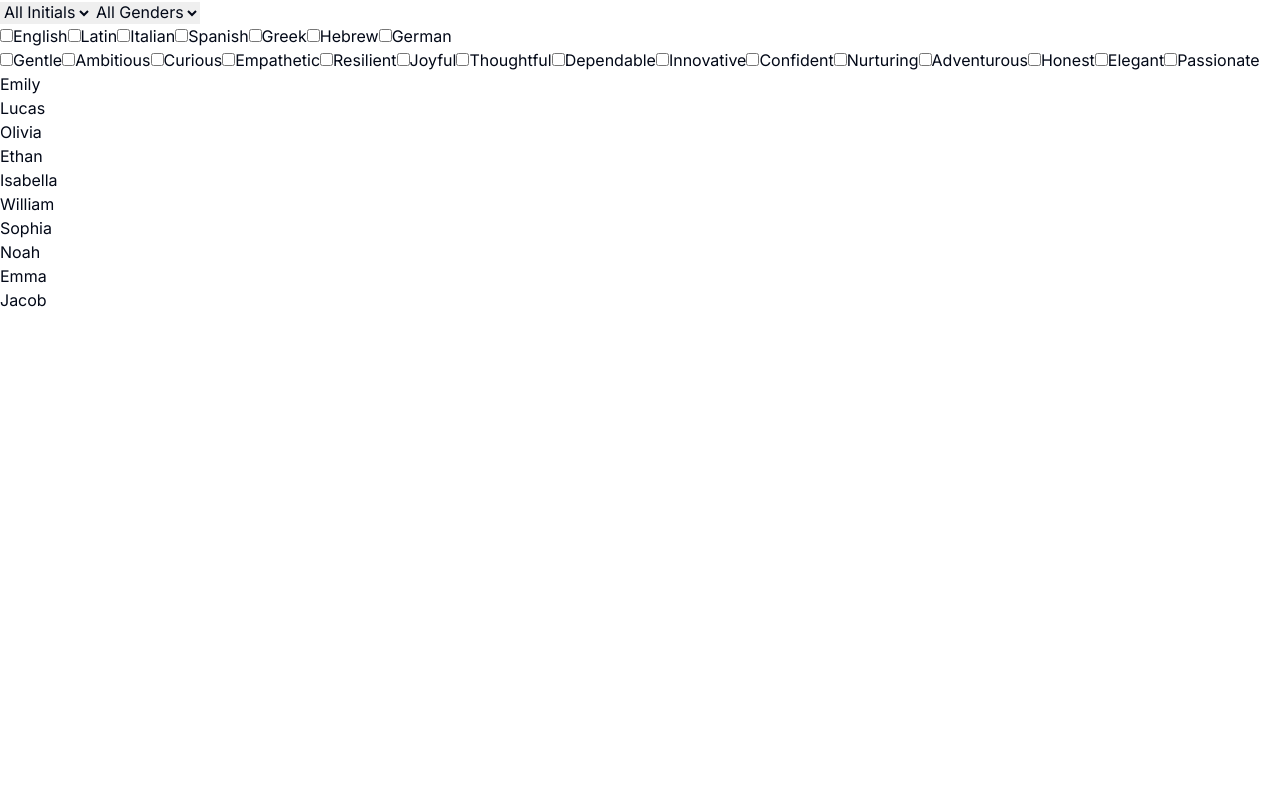
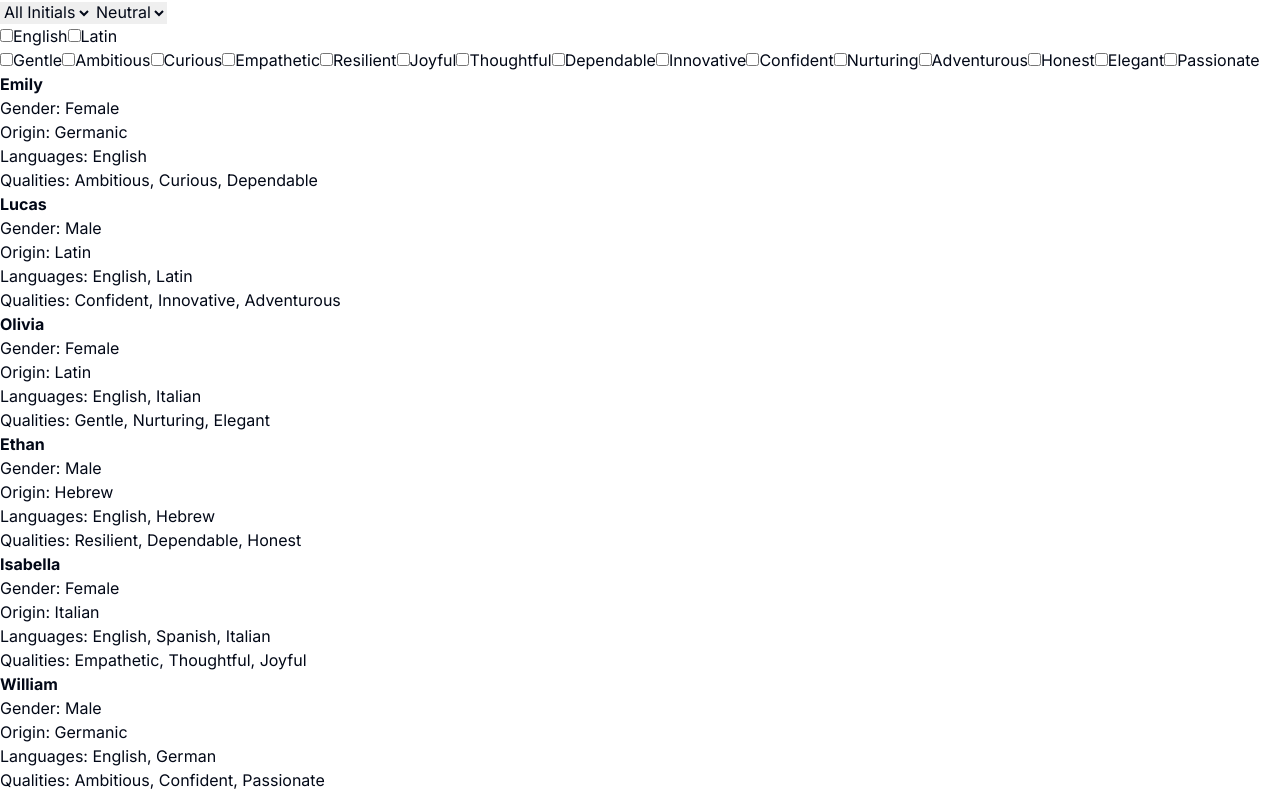
Before and after one commit to vineetbhakhar/names-app, a Next.js app: page / in a window 1280 px wide. Before the commit this address had no page. Shown: the top 795 px of the page. Built offline with nearby package versions, Linux system fonts and the light colour scheme.

Commit message:
stable filtering

```diff
--- a/app/page.tsx
+++ b/app/page.tsx
@@ -7,8 +7,10 @@ import NameInitialSelector from "@/components/nameInitSelector";
 import GenderSelector from "@/components/genderSelect";
 import LanguageMultiSelect from "@/components/langMultiSelect";
 import QualityMultiSelect from "@/components/qualityMultiSelect";
+import filterNames from "../lib/filterName";
+import NameCard from "@/components/nameCard";
 
-interface Name {
+export interface Name {
 	name: string;
 	gender: string;
 	languages: string[];
@@ -16,144 +18,91 @@ interface Name {
 	origin: string;
 	qualities: string[];
 }
-export default function Home() {
-	const [nameData, setNameData] = useState<Name[]>(namesData);
-	const [selectedInitial, setSelectedInitial] = useState<string>("");
-	const [selectedGender, setSelectedGender] = useState<string>("");
-	const [selectedLanguages, setSelectedLanguages] = useState<string[]>([]);
-	const [selectedQualities, setSelectedQualities] = useState<string[]>([]);
-	const router = useRouter();
-	const urlParams = useSearchParams();
 
-	// set values from url
-	useEffect(() => {
-		// Apply filters from the URL on initial load
-		const initial = urlParams?.get("initial");
-		const gender = urlParams?.get("gender");
-		const languages = urlParams?.get("languages");
-		const qualities = urlParams?.get("qualities");
+export interface FilterState {
+	initial: string;
+	gender: string;
+	languages: string[];
+	qualities: string[];
+}
 
-		setSelectedInitial(typeof initial === "string" ? initial : "");
-		setSelectedGender(typeof gender === "string" ? gender : "");
-		setSelectedLanguages(
-			typeof languages === "string"
-				? [languages]
-				: Array.isArray(languages)
-					? languages
-					: [],
-		);
-		setSelectedQualities(
-			typeof qualities === "string"
-				? [qualities]
-				: Array.isArray(qualities)
-					? qualities
-					: [],
-		);
-	}, [urlParams]);
+export default function HomePage() {
+	const searchParams = useSearchParams();
 
-	// update nameData
-	useEffect(
-		() => {
-			// Filter the data based on the selected filters
-			// setNameData(namesData);
-			const filteredData = namesData.filter((name) => {
-				const matchesInitial = selectedInitial
-					? name.name[0].toLowerCase() === selectedInitial.toLowerCase()
-					: true;
-				const matchesGender = selectedGender
-					? name.gender.toLowerCase() === selectedGender.toLowerCase()
-					: true;
-				const matchesLanguages = selectedLanguages.length
-					? selectedLanguages.every((language) =>
-						name.languages.includes(language),
-					)
-					: true;
-				const matchesQualities = selectedQualities.length
-					? selectedQualities.every((quality) =>
-						name.qualities.includes(quality),
-					)
-					: true;
-				return (
-					matchesInitial &&
-					matchesGender &&
-					matchesLanguages &&
-					matchesQualities
-				);
-			});
-			setNameData(filteredData);
-		},
-		[selectedInitial, selectedGender, selectedLanguages, selectedQualities],
-		// [urlParams]
+	const initialInitial = searchParams.get("initial") || "";
+	const initialGender = searchParams.get("gender") || "";
+	const initialLanguages = searchParams.getAll("languages") || [];
+	const initialQualities = searchParams.getAll("qualities") || [];
+
+	// Initialize the filter state from the URL on every render
+	const [filters, setFilters] = useState<FilterState>({
+		initial: initialInitial,
+		gender: initialGender,
+		languages: initialLanguages,
+		qualities: initialQualities,
+	});
+
+	// Filter names based on initial filter values
+	const [filteredNames, setFilteredNames] = useState<Name[]>(
+		filterNames(namesData, filters),
 	);
 
-	// update url
 	useEffect(() => {
-		// Update the URL with the selected filters
-		const searchParams = new URLSearchParams();
-		if (selectedInitial) searchParams.set("initial", selectedInitial);
-		if (selectedGender) searchParams.set("gender", selectedGender);
-		if (selectedLanguages.length)
-			searchParams.set("languages", selectedLanguages.join(","));
-		if (selectedQualities.length)
-			searchParams.set("qualities", selectedQualities.join(","));
-		router.push(`?${searchParams.toString()}`);
-	}, [
-		selectedInitial,
-		selectedGender,
-		selectedLanguages,
-		selectedQualities,
-		// router,
-	]);
+		const newSearchParams = new URLSearchParams();
+		if (filters.initial !== "") newSearchParams.set("initial", filters.initial);
+		if (filters.gender !== "") newSearchParams.set("gender", filters.gender);
 
-	const handleInitialSelect = (initial: string) => {
-		setSelectedInitial(initial);
+		// Handle multiple values for languages and qualities
+		filters.languages.forEach((lang) =>
+			newSearchParams.append("languages", lang),
+		);
+		filters.qualities.forEach((quality) =>
+			newSearchParams.append("qualities", quality),
+		);
+
+		// Only update the URL if it has changed
+		if (newSearchParams.toString() !== searchParams.toString()) {
+			setFilteredNames(filterNames(namesData, filters));
+			window.history.replaceState(
+				null,
+				"",
+				`${window.location.pathname}?${newSearchParams}`,
+			);
+		}
+	}, [filters]);
+
+	const handleFilterChange = (newFilters: Partial<FilterState>) => {
+		setFilters((prevFilters) => ({
+			...prevFilters,
+			...newFilters,
+		}));
+		console.log(filters);
 	};
-
-	const handleGenderSelect = (gender: string) => {
-		setSelectedGender(gender);
-	};
-
-	const handleLanguagesSelect = (languages: string[]) => {
-		setSelectedLanguages(languages);
-	};
-
-	const handleQualitiesSelect = (qualities: string[]) => {
-		setSelectedQualities(qualities);
-	};
-
-	const clearAllFilters = () => {
-		setSelectedInitial("");
-		setSelectedGender("");
-		setSelectedLanguages([]);
-		setSelectedQualities([]);
-	};
-
 	return (
 		<div>
-			{/* Render the selector components */}
 			<NameInitialSelector
-				selectedInitial={selectedInitial}
-				onInitialSelect={setSelectedInitial}
+				selectedInitial={filters.initial}
+				onInitialSelect={(initial) => handleFilterChange({ initial })}
 			/>
 			<GenderSelector
-				selectedGender={selectedGender}
-				onGenderSelect={setSelectedGender}
+				selectedGender={filters.gender}
+				onGenderSelect={(gender) => handleFilterChange({ gender })}
 			/>
 			<LanguageMultiSelect
-				selectedLanguages={selectedLanguages}
-				onLanguagesSelect={setSelectedLanguages}
+				selectedLanguages={filters.languages}
+				onLanguagesSelect={(languages) => handleFilterChange({ languages })}
 			/>
 			<QualityMultiSelect
-				selectedQualities={selectedQualities}
-				onQualitiesSelect={setSelectedQualities}
+				selectedQualities={filters.qualities}
+				onQualitiesSelect={(qualities) => handleFilterChange({ qualities })}
 			/>
-			{
-				nameData.length > 0 ? (
-					nameData.map((name) => (
-						// render full name values
-						<div key={name.name}>{name.name}</div>
-					))) :
-					(<div>Loading..</div>)}
+
+			{/* Render filtered names */}
+			<div>
+				{filteredNames.map((name) => (
+					<NameCard key={name.name} name={name} />
+				))}
+			</div>
 		</div>
 	);
 }
--- a/components/genderSelect.tsx
+++ b/components/genderSelect.tsx
@@ -1,24 +1,30 @@
-// GenderSelector.tsx
-import React, { ChangeEvent } from 'react';
+import React, { ChangeEvent } from "react";
 
 interface GenderSelectorProps {
 	selectedGender: string;
 	onGenderSelect: (gender: string) => void;
 }
 
+const genderOptions = [
+	{ id: "", value: "", label: "Neutral" },
+	{ id: "male", value: "Male", label: "Male" },
+	{ id: "female", value: "Female", label: "Female" },
+];
+
 const GenderSelector: React.FC<GenderSelectorProps> = ({
 	selectedGender,
 	onGenderSelect,
 }) => {
-	const handleGenderSelect = (event: ChangeEvent<HTMLSelectElement>) => {
-		onGenderSelect(event.target.value);
-	};
-
 	return (
-		<select id="gender" value={selectedGender} onChange={handleGenderSelect}>
-			<option id="" value="">All Genders</option>
-			<option id="male" value="male">Male</option>
-			<option id="female" value="female">Female</option>
+		<select
+			value={selectedGender}
+			onChange={(e) => onGenderSelect(e.target.value)}
+		>
+			{genderOptions.map((option) => (
+				<option key={option.id} value={option.value}>
+					{option.label}
+				</option>
+			))}
 		</select>
 	);
 };
--- a/components/langMultiSelect.tsx
+++ b/components/langMultiSelect.tsx
@@ -6,33 +6,36 @@ interface LanguageMultiSelectProps {
 	onLanguagesSelect: (languages: string[]) => void;
 }
 
+const allLanguages = [
+	{ id: "english", value: "English", label: "English" },
+	{ id: "latin", value: "Latin", label: "Latin" },
+	// ... other language options
+];
+
 const LanguageMultiSelect: React.FC<LanguageMultiSelectProps> = ({
 	selectedLanguages,
 	onLanguagesSelect,
 }) => {
-	const allLanguages = ['English', 'Latin', 'Italian', 'Spanish', 'Greek', 'Hebrew', 'German'];
-
 	const handleLanguageSelect = (event: ChangeEvent<HTMLInputElement>) => {
 		const { value, checked } = event.target;
-		if (checked) {
-			onLanguagesSelect([...selectedLanguages, value]);
-		} else {
-			onLanguagesSelect(selectedLanguages.filter((lang) => lang !== value));
-		}
+		onLanguagesSelect(
+			checked
+				? [...selectedLanguages, value]
+				: selectedLanguages.filter((lang) => lang !== value)
+		);
 	};
 
 	return (
 		<div>
 			{allLanguages.map((language) => (
-				<label key={language} >
+				<label key={language.id}>
 					<input
 						type="checkbox"
-						id={language}
-						value={language}
-						checked={selectedLanguages.includes(language)}
+						value={language.value}
+						checked={selectedLanguages.includes(language.value)}
 						onChange={handleLanguageSelect}
 					/>
-					{language}
+					{language.label}
 				</label>
 			))}
 		</div>
--- /dev/null
+++ b/components/nameCard.tsx
@@ -0,0 +1,25 @@
+import { Name } from "../app/page";
+
+interface NameCardProps {
+  name: Name;
+}
+
+const NameCard: React.FC<NameCardProps> = ({ name }) => {
+  return (
+    <div className="name-card">
+      <h2>
+        <b>{name.name}</b>
+      </h2>{" "}
+      {/* Display the name */}
+      <p>Gender: {name.gender}</p> {/* Display the gender */}
+      <p>Origin: {name.origin}</p> {/* Display the origin */}
+      {/* Display the languages as a comma-separated list */}
+      <p>Languages: {name.languages.join(", ")}</p>
+      {/* <p>Meaning: {name.meaning}</p> {/* Display the meaning */}
+      {/* Display the qualities as a comma-separated list */}
+      <p>Qualities: {name.qualities.join(", ")}</p>
+    </div>
+  );
+};
+
+export default NameCard;
--- /dev/null
+++ b/lib/filterName.tsx
@@ -0,0 +1,31 @@
+import { Name, FilterState } from "../app/page";
+
+function filterNames(names: Name[], filters: FilterState): Name[] {
+  const filterInitial = filters.initial.toLowerCase(); // Convert initial to lowercase for comparison
+  const filterLanguages = filters.languages.map((lang) => lang.toLowerCase()); // Convert languages to lowercase for comparison
+  const filterQualities = filters.qualities.map((quality) =>
+    quality.toLowerCase(),
+  ); // Convert qualities to lowercase for comparison
+  const filterGender = filters.gender.toLowerCase(); // Convert gender to lowercase for comparison
+
+  return names.filter((name) => {
+    const initialMatch =
+      filterInitial === "" || name.name.toLowerCase().startsWith(filterInitial);
+    const genderMatch =
+      filterGender === "" || name.gender.toLowerCase() === filterGender;
+    const languageMatch =
+      filterLanguages.length === 0 ||
+      filterLanguages.some((lang) =>
+        name.languages.map((l) => l.toLowerCase()).includes(lang),
+      );
+    const qualitiesMatch =
+      filterQualities.length === 0 ||
+      filterQualities.some((quality) =>
+        name.qualities.map((q) => q.toLowerCase()).includes(quality),
+      );
+
+    return initialMatch && genderMatch && languageMatch && qualitiesMatch;
+  });
+}
+
+export default filterNames;
--- a/package.json
+++ b/package.json
@@ -11,12 +11,12 @@
   "dependencies": {
     "@radix-ui/react-slot": "^1.0.2",
     "class-variance-authority": "^0.7.0",
-    "clsx": "^2.1.0",
+    "clsx": "^2.1.1",
     "lucide-react": "^0.367.0",
     "next": "14.1.4",
     "react": "^18",
     "react-dom": "^18",
-    "tailwind-merge": "^2.2.2",
+    "tailwind-merge": "^2.3.0",
     "tailwindcss-animate": "^1.0.7"
   },
   "devDependencies": {
```
Also changed, not shown: components/nameInitSelector.tsx (+5 -14 lines), 2 other files (tests, documents, lock files or other folders).
